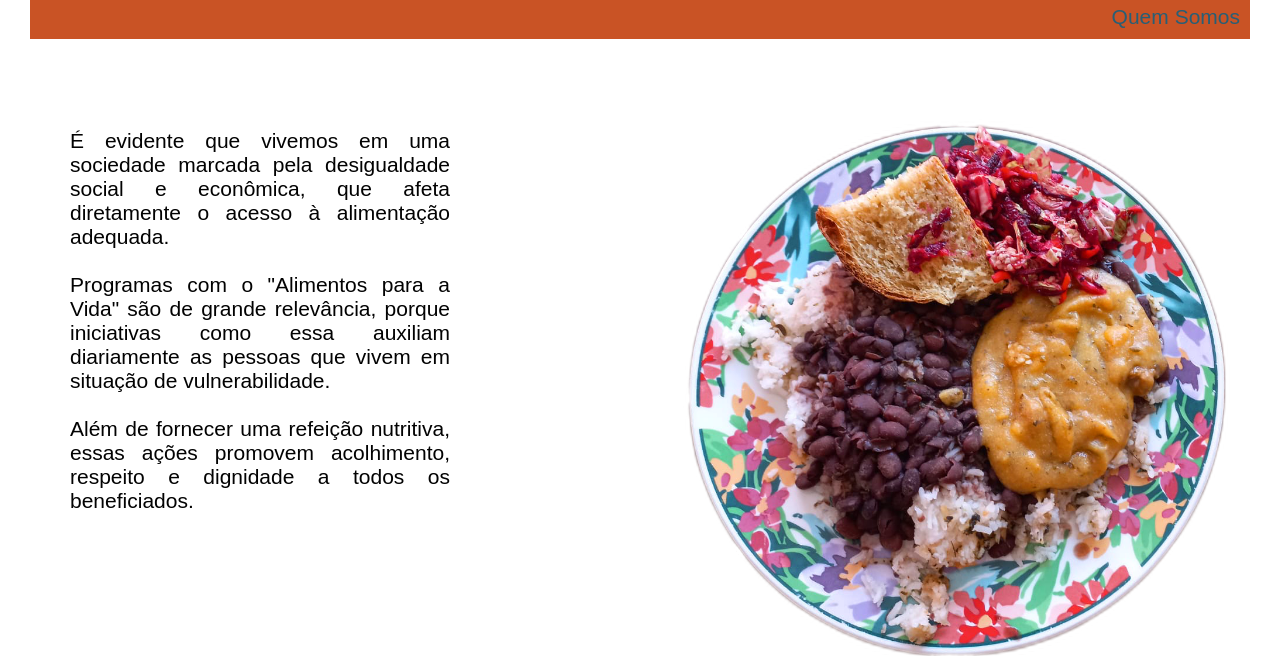
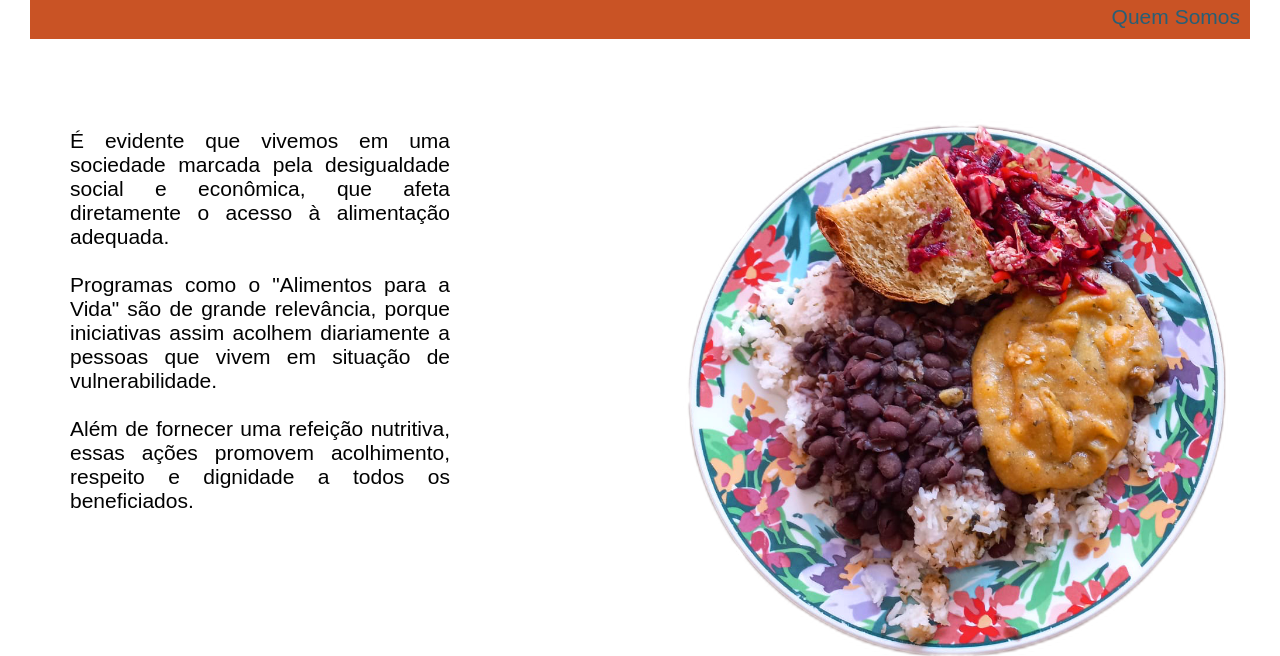
Before and after one commit to Mluziana/proj-ods, a plain HTML site: page index.html in a window 1280 px wide. Shown: the part 144-800 px from the top of the page. Drawn offline with Linux system fonts and the light colour scheme.

Commit message:
ajuste e correção de margens

```diff
--- a/estyle.css
+++ b/estyle.css
@@ -95,6 +95,7 @@ li{
     display: table;
     text-align: center;
     padding: 10px;
+
 }
 .card{
     background-color: #d5d5d5;
--- a/index.html
+++ b/index.html
@@ -27,8 +27,8 @@
                 <p>É evidente que vivemos em uma sociedade marcada pela desigualdade social e econômica, que afeta diretamente o acesso à
                     alimentação adequada.</p><br>
 
-                    <p>Programas com o "Alimentos para a Vida" são de grande  relevância, porque
-                    iniciativas como essa  auxiliam diariamente as pessoas que vivem em situação de
+                    <p>Programas como o "Alimentos para a Vida" são de grande  relevância, porque
+                    iniciativas assim acolhem diariamente a pessoas que vivem em situação de
                     vulnerabilidade.</p><br>
 
                     <p>Além de fornecer uma refeição nutritiva, essas ações promovem
@@ -57,7 +57,7 @@ Curitiba, Florianópolis, Itajaí e Porto Alegre!</p>
 </div><br>
 <div class="cta">
     <h3>Contribua e faça parte desta História!</h3>
-</div>
+</div><br>
 
 
 <div class="box">
```
